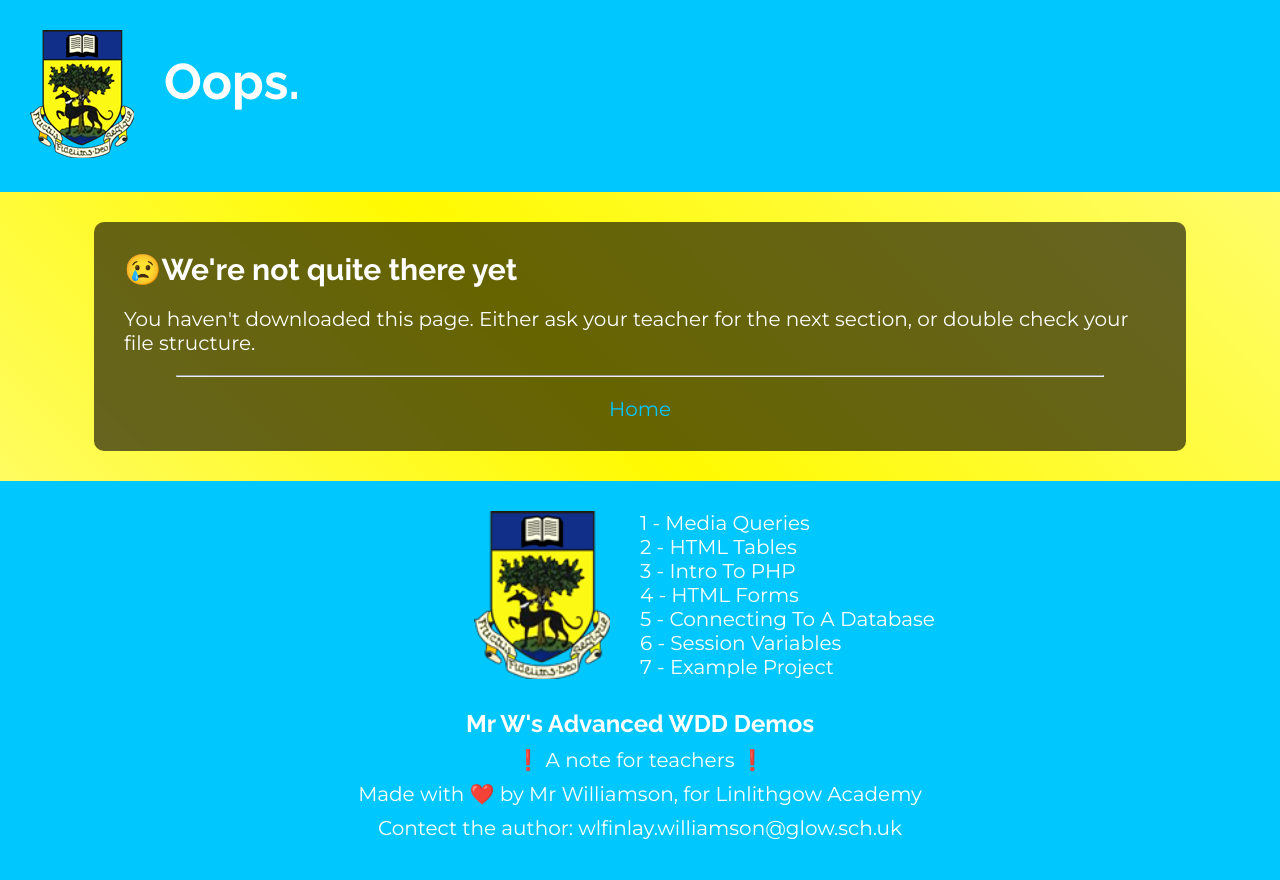
After one commit to FinsideOut/SQA-AH-WDD, a PHP site: page /error-page.html in a window 1280 px wide. The commit adds this page. Run offline with PHP 8.4, Linux system fonts and the light colour scheme.

Commit message:
add error page

```diff
--- /dev/null
+++ b/0 - Introduction/error-page.html
@@ -0,0 +1,71 @@
+<!DOCTYPE html>
+<html lang="en">
+
+<head>
+    <meta charset="UTF-8">
+    <meta name="viewport" content="width=device-width, initial-scale=1.0">
+    <link rel="stylesheet" href="style.css">
+    <title>&#10024;Mr W's AH WDD&#10024;</title>
+</head>
+
+<body>
+    <header>
+        <div class="image-container">
+            <img src="logo.png" alt="">
+        </div>
+        <div class="main-nav">
+            <h1 class="main-heading">Oops.</h1>
+            </nav>
+        </div>
+
+
+    </header>
+    <main>
+        <div class="tile">
+            <h2> &#128546;We're not quite there yet</h2>
+            <p>You haven't downloaded this page. Either ask your teacher for the next section, or double check your file
+                structure.</p>
+            <hr>
+            <div class="tile-links">
+                <a href="index.html">Home</a>
+            </div>
+
+        </div>
+
+    </main>
+    <footer>
+        <div class="row">
+            <div class="image-container">
+                <img src="logo.png" alt="">
+            </div>
+            <nav>
+                <ul>
+                    <li><a href="/1 - Media Queries/media queries.html">1 - Media Queries</a></li>
+                    <li><a href="/2 - HTML Tables/tables.html">2 - HTML Tables</a></li>
+                    <li><a href="/3 - Intro to PHP/intro-to-PHP.html">3 - Intro To PHP</a></li>
+                    <li><a href="/4 - HTML Forms/forms.html">4 - HTML Forms</a></li>
+                    <li><a href="/5 - Connecting a Database/connecting to a database.html">5 - Connecting To A
+                            Database</a>
+                    </li>
+                    <li><a href="/6 - Using Session Variables/">6 - Session Variables</a></li>
+                    <li><a href="/7 - An Example Project/">7 - Example Project</a></li>
+                </ul>
+            </nav>
+        </div>
+
+        <div class="author-details">
+
+            <h2>Mr W's Advanced WDD Demos</h2>
+            <a href=""> &#10071; A note for teachers &#10071;</a>
+
+            <p>Made with &#10084;&#65039; by Mr Williamson, for <a href="https://linlithgowacademy.westlothian.org.uk/"
+                    target="_blank">Linlithgow Academy</a></p>
+            <p>Contect the author: <a href="mailto:wlfinlay.williamson@glow.sch.uk">wlfinlay.williamson@glow.sch.uk</a>
+            </p>
+        </div>
+
+    </footer>
+    <script src="script.js"></script>
+</body>
+
+</html>
--- /dev/null
+++ b/0 - Introduction/script.js
@@ -0,0 +1,42 @@
+document.addEventListener("DOMContentLoaded", () => {
+    // console.log("Page Loaded");
+
+    // adds navigation to all h1s with class "main-heading"
+    document.querySelectorAll(".main-heading").forEach((element) => {
+        element.addEventListener("click", () => {
+            console.log("Clicked");
+            window.location.href = "index.html";
+        });
+    });
+
+    // when link clicked checks if page exists
+    // if not sends to error-page.html
+    document.querySelectorAll("a").forEach((link) => {
+        link.addEventListener("click", (event) => {
+            const href = link.getAttribute("href");
+
+            // empty or placeholder
+            if (!href || href === "#") {
+                event.preventDefault();
+                window.location.href = "error-page.html";
+                return;
+            }
+
+            fetch(href, { method: "HEAD" })
+                .then((response) => {
+                    // status 200
+                    if (response.ok) {
+                        window.location.href = href;
+                    } else {
+                        // error 404
+                        event.preventDefault();
+                        window.location.href = "error-page.html";
+                    }
+                })
+                .catch(() => {
+                    event.preventDefault();
+                    window.location.href = "error-page.html";
+                });
+        });
+    });
+});
--- a/0 - Introduction/style.css
+++ b/0 - Introduction/style.css
@@ -62,6 +62,11 @@ header .main-nav {
 header .main-nav h1 {
   font-size: 50px;
   margin-bottom: 30px;
+  display: inline-block;
+}
+header .main-nav h1:hover {
+  cursor: pointer;
+  color: rgb(255, 250, 0);
 }
 
 footer {
--- a/0 - Introduction/style.scss
+++ b/0 - Introduction/style.scss
@@ -14,6 +14,7 @@ $tile-bg: rgba(0, 0, 0, 0.6);
 
 // google fonts
 @import url('https://fonts.googleapis.com/css2?family=Montserrat:ital,wght@0,100..900;1,100..900&family=Raleway:ital,wght@0,100..900;1,100..900&display=swap');
+
 $text-xxl: 50px;
 $text-xl: 40px;
 $text-l: 30px;
@@ -94,13 +95,14 @@ header {
         h1 {
             font-size: $text-xxl;
             margin-bottom: $spacing-large;
+            display: inline-block;
+
+            &:hover {
+                cursor: pointer;
+                color: $theme-pale-2;
+            }
         }
     }
-
-
-
-
-
 }
 
 
@@ -108,7 +110,6 @@ header {
 footer {
     padding: $spacing-large;
     background-color: $theme-pale-1;
-
     display: flex;
     flex-direction: column;
 
@@ -149,8 +150,6 @@ footer {
         h2 {
             margin-bottom: $spacing-small;
         }
-
-
 
         a,
         p {
```
Also changed, not shown: 0 - Introduction/index.html (renamed from 0 - Introduction/page template.html, +7 -5 lines), 5 - Connecting a Database/connecting to a database.html (deleted), 6 - Using Session Variables/session variables.html (deleted), 7 - An Example Project/example project.html (deleted), 1 other file.
